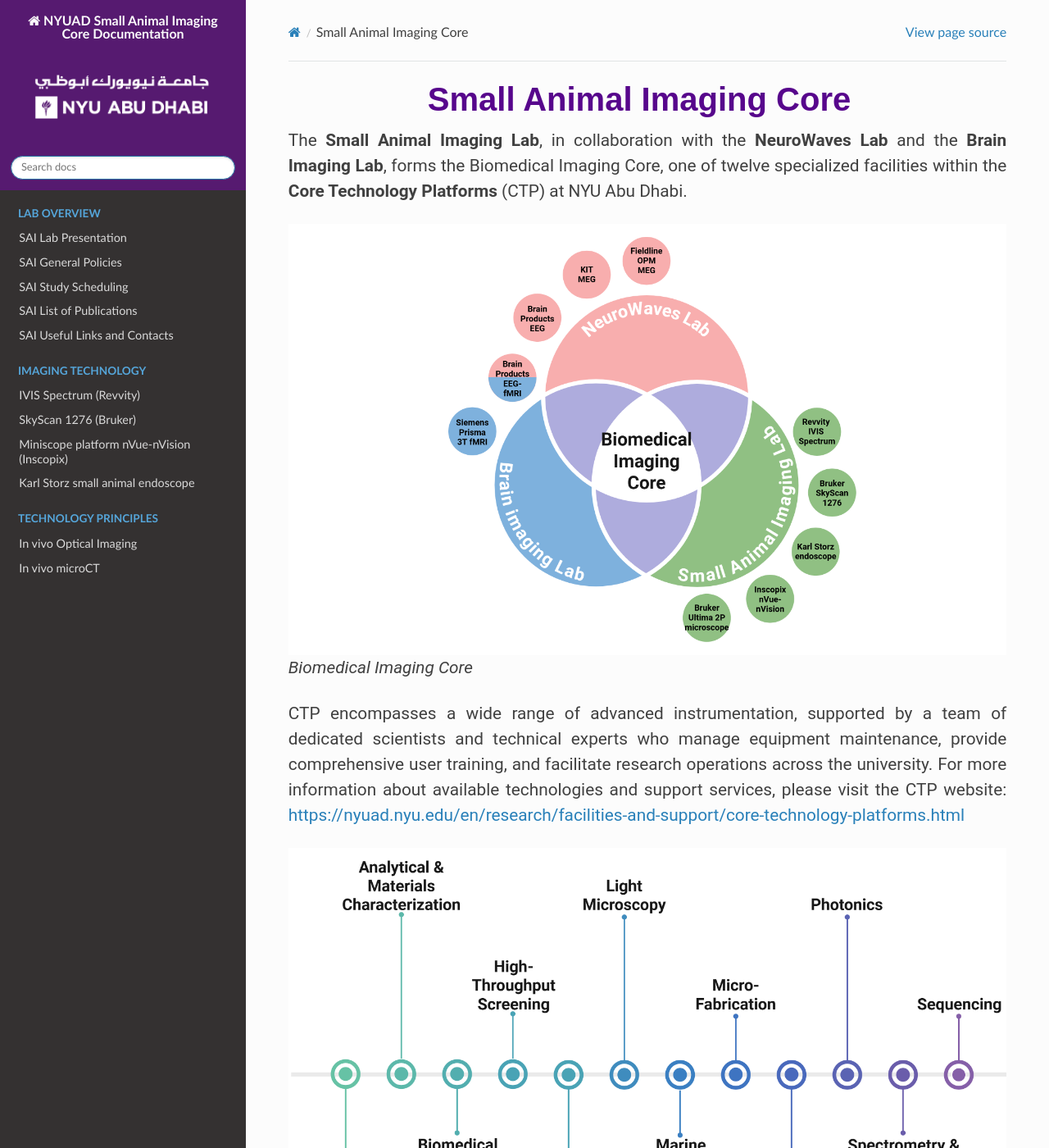
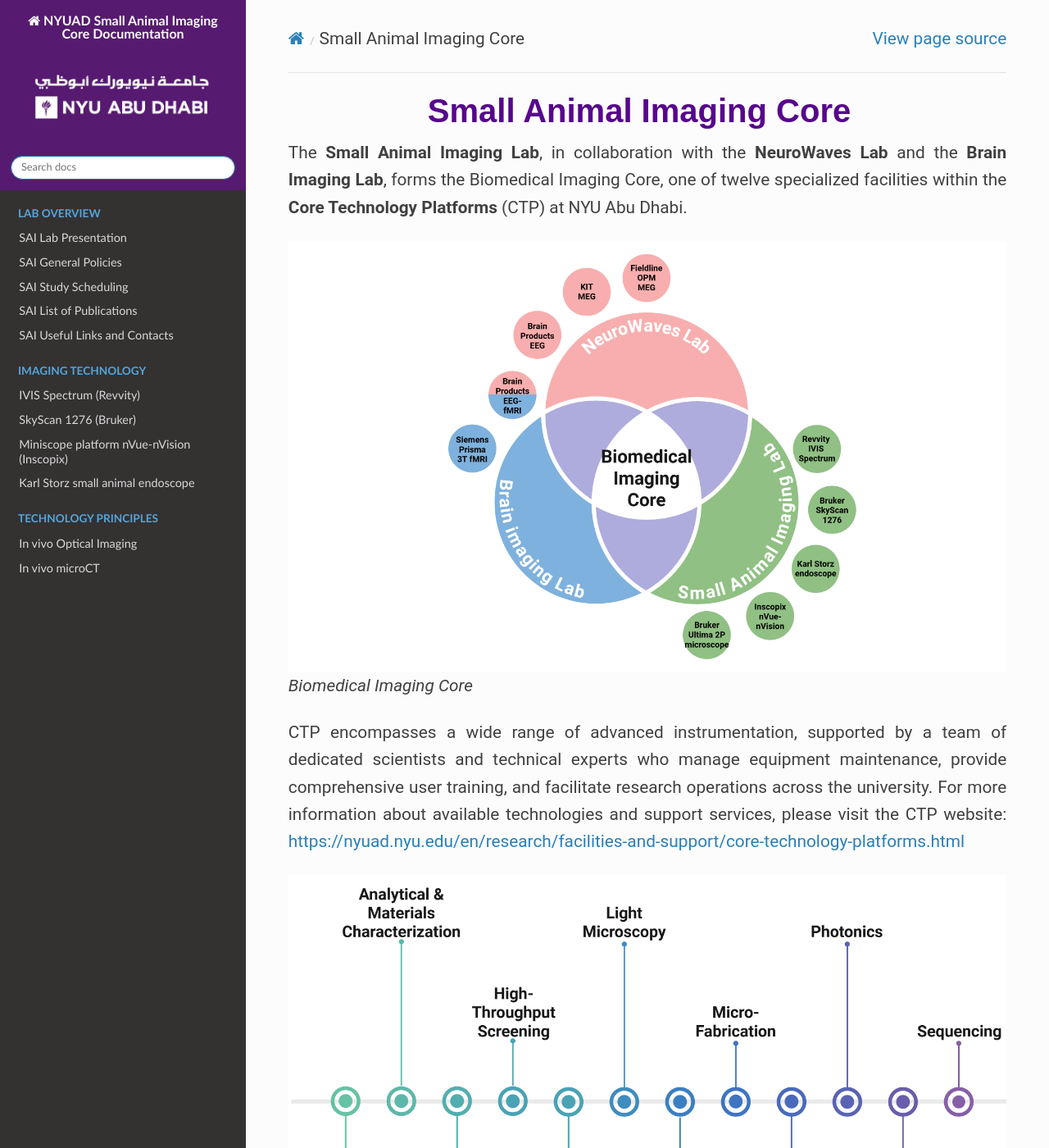
Before and after one commit to BioMedicalImaging-Core-NYUAD/smallanimalimaging-lab-documentation, a Sphinx documentation site: the page built from docs/source/index.rst, in a window 1280 px wide and 1400 px high. Shown: the whole window at 82% size. Built offline with Sphinx 7.4.7 and the Read the Docs theme 3.1.0, drawn with Linux system fonts in a browser that asks for light colours.

Commit message:
font, styling

```diff
--- a/docs/source/_static/custom.css
+++ b/docs/source/_static/custom.css
@@ -1,5 +1,8 @@
 /* ========================
    Content Container Layout
+=========================== */
+/* ========================
+   Main Content Container
 =========================== */
 .wy-nav-content {
     max-width: 1200px !important;
@@ -8,18 +11,23 @@
 }
 
 /* ========================
-   Paragraph Styling
+   Paragraphs
 =========================== */
 .rst-content p {
     font-size: 1.3em !important;
-    line-height: 1.5 !important;
+    line-height: 1.6 !important;
     text-align: justify !important;
     font-family: 'Roboto', sans-serif !important;
 }
 
-.rst-content ul > li > p:first-child {
-    font-size: 1.5em !important;
-    font-weight: bold !important;
+/* ========================
+   All List Items — same size as paragraphs
+=========================== */
+.rst-content ul li,
+.rst-content ol li {
+    font-size: 1.3em !important;
+    font-family: 'Roboto', sans-serif !important;
+    line-height: 1.6 !important;
 }
 
 /* ========================
```
